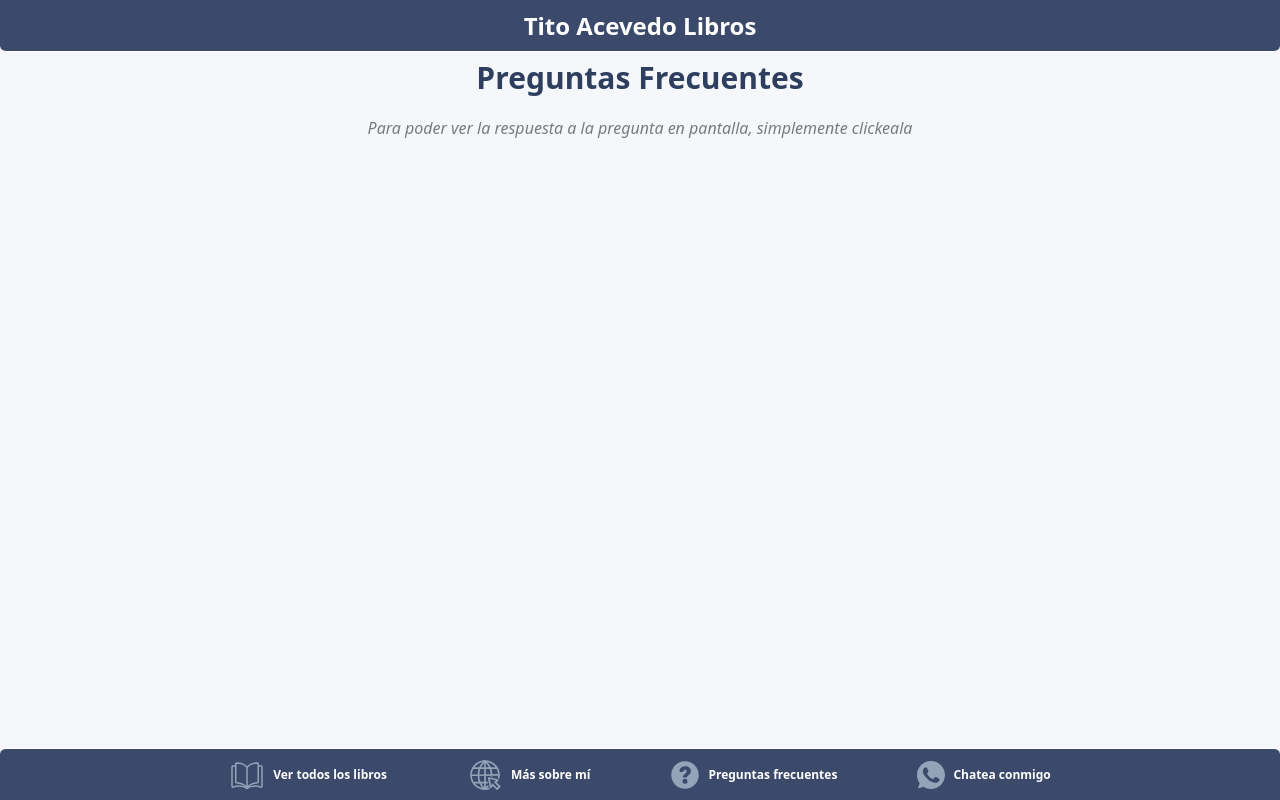
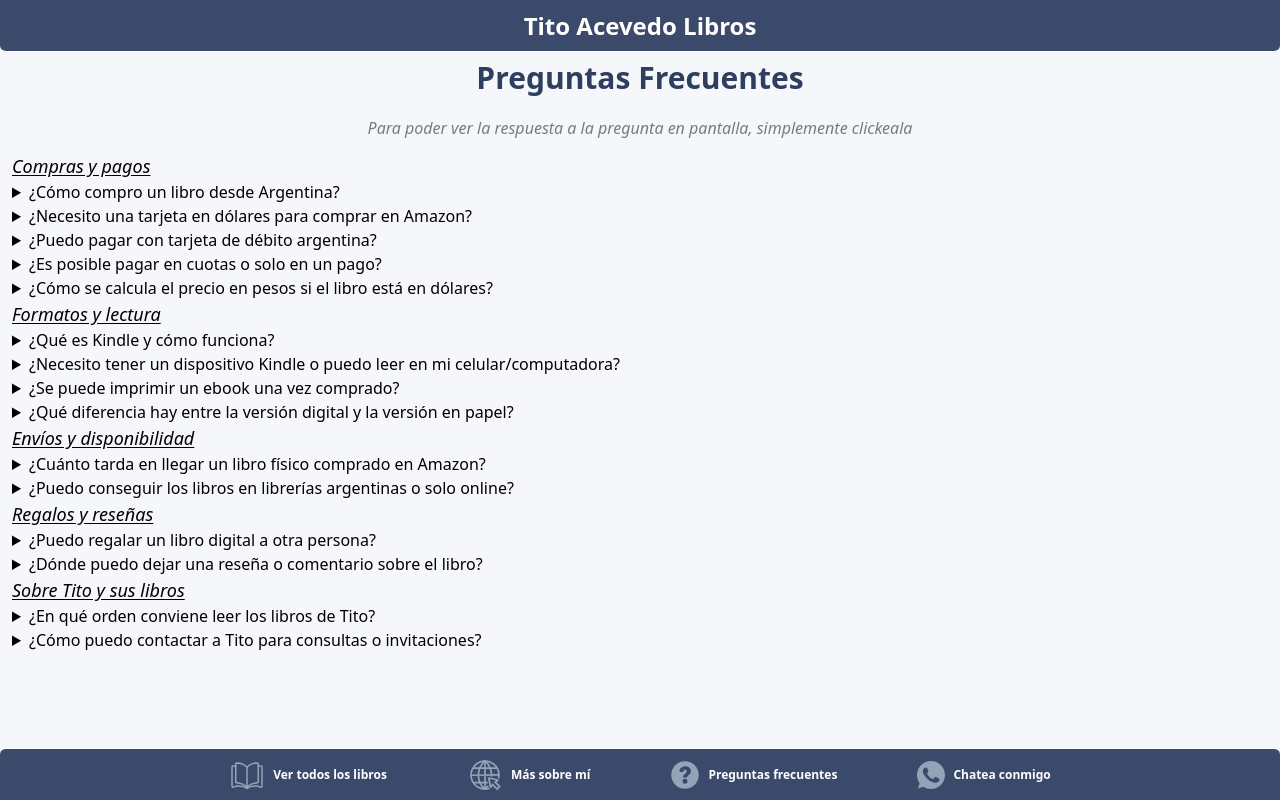
Before and after one commit to acolote1998/libros-tito-acevedo, a React (Vite) app: page /faq in a window 1280 px wide. Built offline with nearby package versions, Linux system fonts and the light colour scheme.

Commit message:
creating FAQ structure

```diff
--- a/src/routes/faq/index.tsx
+++ b/src/routes/faq/index.tsx
@@ -17,6 +17,93 @@ function RouteComponent() {
         Para poder ver la respuesta a la pregunta en pantalla, simplemente
         clickeala
       </p>
+      <h2 className="text-lg italic underline underline-offset-2">
+        Compras y pagos
+      </h2>
+      <div>
+        <details>
+          <summary>¿Cómo compro un libro desde Argentina?</summary>
+        </details>
+        <details>
+          <summary>
+            ¿Necesito una tarjeta en dólares para comprar en Amazon?
+          </summary>
+        </details>
+        <details>
+          <summary>¿Puedo pagar con tarjeta de débito argentina?</summary>
+        </details>
+        <details>
+          <summary>¿Es posible pagar en cuotas o solo en un pago?</summary>
+        </details>
+        <details>
+          <summary>
+            ¿Cómo se calcula el precio en pesos si el libro está en dólares?
+          </summary>
+        </details>
+      </div>
+      <h2 className="text-lg italic underline underline-offset-2">
+        Formatos y lectura
+      </h2>
+      <div>
+        <details>
+          <summary>¿Qué es Kindle y cómo funciona?</summary>
+        </details>
+        <details>
+          <summary>
+            ¿Necesito tener un dispositivo Kindle o puedo leer en mi
+            celular/computadora?
+          </summary>
+        </details>
+        <details>
+          <summary>¿Se puede imprimir un ebook una vez comprado?</summary>
+        </details>
+        <details>
+          <summary>
+            ¿Qué diferencia hay entre la versión digital y la versión en papel?
+          </summary>
+        </details>
+      </div>
+      <h2 className="text-lg italic underline underline-offset-2">
+        Envíos y disponibilidad
+      </h2>
+      <div>
+        <details>
+          <summary>
+            ¿Cuánto tarda en llegar un libro físico comprado en Amazon?
+          </summary>
+        </details>
+        <details>
+          <summary>
+            ¿Puedo conseguir los libros en librerías argentinas o solo online?
+          </summary>
+        </details>
+      </div>
+      <h2 className="text-lg italic underline underline-offset-2">
+        Regalos y reseñas
+      </h2>
+      <div>
+        <details>
+          <summary>¿Puedo regalar un libro digital a otra persona?</summary>
+        </details>
+        <details>
+          <summary>
+            ¿Dónde puedo dejar una reseña o comentario sobre el libro?
+          </summary>
+        </details>
+      </div>
+      <h2 className="text-lg italic underline underline-offset-2">
+        Sobre Tito y sus libros
+      </h2>
+      <div>
+        <details>
+          <summary>¿En qué orden conviene leer los libros de Tito?</summary>
+        </details>
+        <details>
+          <summary>
+            ¿Cómo puedo contactar a Tito para consultas o invitaciones?
+          </summary>
+        </details>
+      </div>
     </div>
   );
 }
```
